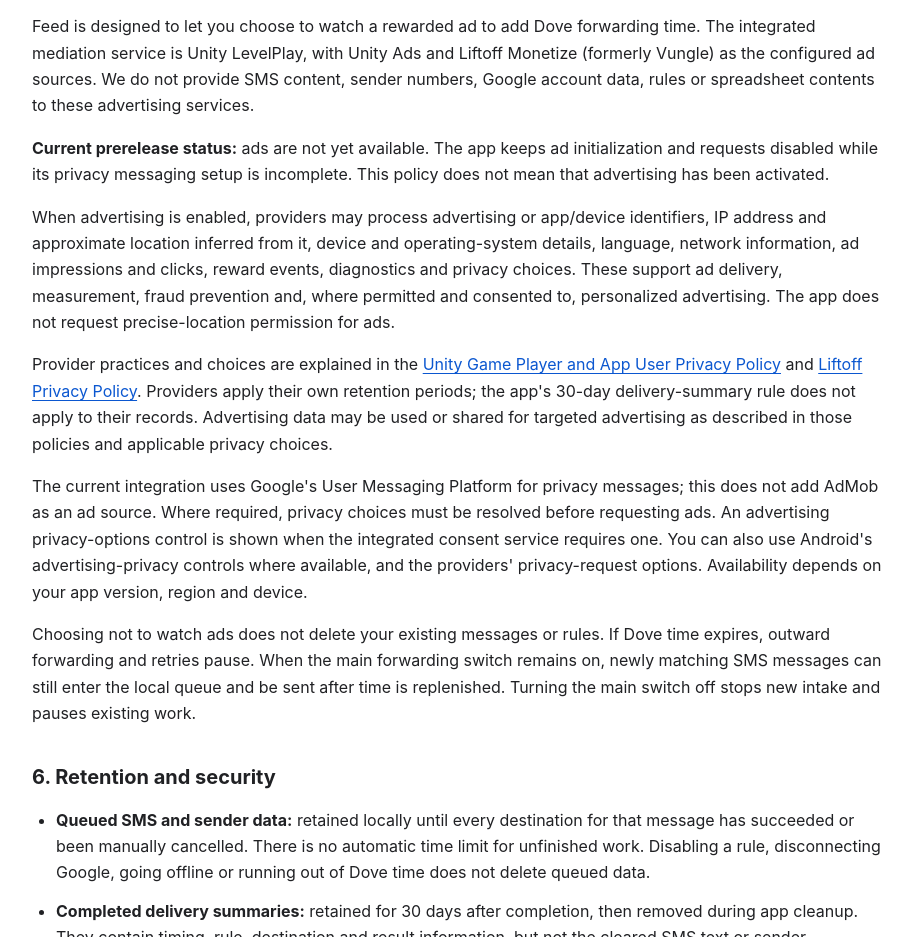
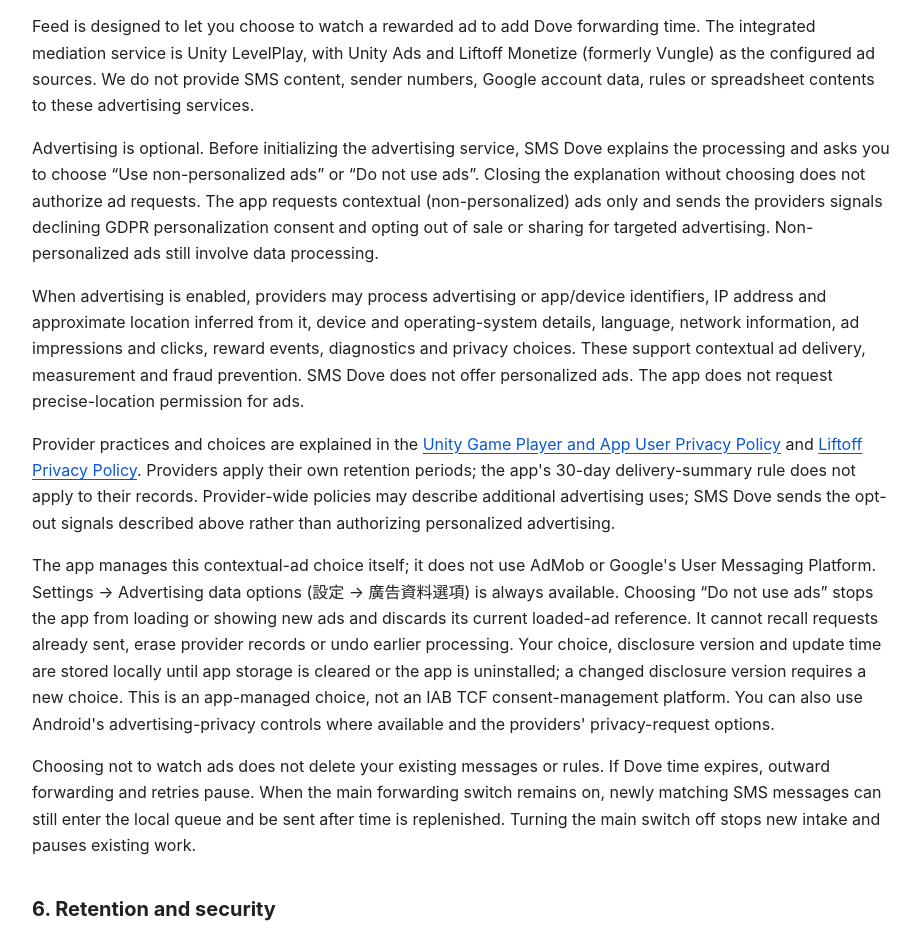
Before and after one commit to tonyappslab/sms-dove-privacy-policy, a plain HTML site: page index.html in a window 1280 px wide. Shown: the part 1861-2798 px from the top of the page, without its empty margins (178-1098 px from the left). Drawn offline with Linux system fonts and the light colour scheme.

Commit message:
docs: describe contextual ads without AdMob or UMP

```diff
--- a/index.html
+++ b/index.html
@@ -35,10 +35,10 @@
 <p>The app does not request contacts, camera, microphone, precise-location or SMS-sending permissions.</p>
 <h2 id="5-rewarded-advertising-and-feed">5. Rewarded advertising and Feed</h2>
 <p>Feed is designed to let you choose to watch a rewarded ad to add Dove forwarding time. The integrated mediation service is Unity LevelPlay, with Unity Ads and Liftoff Monetize (formerly Vungle) as the configured ad sources. We do not provide SMS content, sender numbers, Google account data, rules or spreadsheet contents to these advertising services.</p>
-<p><strong>Current prerelease status:</strong> ads are not yet available. The app keeps ad initialization and requests disabled while its privacy messaging setup is incomplete. This policy does not mean that advertising has been activated.</p>
-<p>When advertising is enabled, providers may process advertising or app/device identifiers, IP address and approximate location inferred from it, device and operating-system details, language, network information, ad impressions and clicks, reward events, diagnostics and privacy choices. These support ad delivery, measurement, fraud prevention and, where permitted and consented to, personalized advertising. The app does not request precise-location permission for ads.</p>
-<p>Provider practices and choices are explained in the <a href="https://unity.com/legal/game-player-and-app-user-privacy-policy">Unity Game Player and App User Privacy Policy</a> and <a href="https://liftoff.ai/privacy-policy/">Liftoff Privacy Policy</a>. Providers apply their own retention periods; the app&#x27;s 30-day delivery-summary rule does not apply to their records. Advertising data may be used or shared for targeted advertising as described in those policies and applicable privacy choices.</p>
-<p>The current integration uses Google&#x27;s User Messaging Platform for privacy messages; this does not add AdMob as an ad source. Where required, privacy choices must be resolved before requesting ads. An advertising privacy-options control is shown when the integrated consent service requires one. You can also use Android&#x27;s advertising-privacy controls where available, and the providers&#x27; privacy-request options. Availability depends on your app version, region and device.</p>
+<p>Advertising is optional. Before initializing the advertising service, SMS Dove explains the processing and asks you to choose “Use non-personalized ads” or “Do not use ads”. Closing the explanation without choosing does not authorize ad requests. The app requests contextual (non-personalized) ads only and sends the providers signals declining GDPR personalization consent and opting out of sale or sharing for targeted advertising. Non-personalized ads still involve data processing.</p>
+<p>When advertising is enabled, providers may process advertising or app/device identifiers, IP address and approximate location inferred from it, device and operating-system details, language, network information, ad impressions and clicks, reward events, diagnostics and privacy choices. These support contextual ad delivery, measurement and fraud prevention. SMS Dove does not offer personalized ads. The app does not request precise-location permission for ads.</p>
+<p>Provider practices and choices are explained in the <a href="https://unity.com/legal/game-player-and-app-user-privacy-policy">Unity Game Player and App User Privacy Policy</a> and <a href="https://liftoff.ai/privacy-policy/">Liftoff Privacy Policy</a>. Providers apply their own retention periods; the app&#x27;s 30-day delivery-summary rule does not apply to their records. Provider-wide policies may describe additional advertising uses; SMS Dove sends the opt-out signals described above rather than authorizing personalized advertising.</p>
+<p>The app manages this contextual-ad choice itself; it does not use AdMob or Google&#x27;s User Messaging Platform. Settings → Advertising data options (設定 → 廣告資料選項) is always available. Choosing “Do not use ads” stops the app from loading or showing new ads and discards its current loaded-ad reference. It cannot recall requests already sent, erase provider records or undo earlier processing. Your choice, disclosure version and update time are stored locally until app storage is cleared or the app is uninstalled; a changed disclosure version requires a new choice. This is an app-managed choice, not an IAB TCF consent-management platform. You can also use Android&#x27;s advertising-privacy controls where available and the providers&#x27; privacy-request options.</p>
 <p>Choosing not to watch ads does not delete your existing messages or rules. If Dove time expires, outward forwarding and retries pause. When the main forwarding switch remains on, newly matching SMS messages can still enter the local queue and be sent after time is replenished. Turning the main switch off stops new intake and pauses existing work.</p>
 <h2 id="6-retention-and-security">6. Retention and security</h2>
 <ul>
```
Also changed, not shown: sms-dove-delete-data/index.html (+1 -1 lines), 3 other files.
